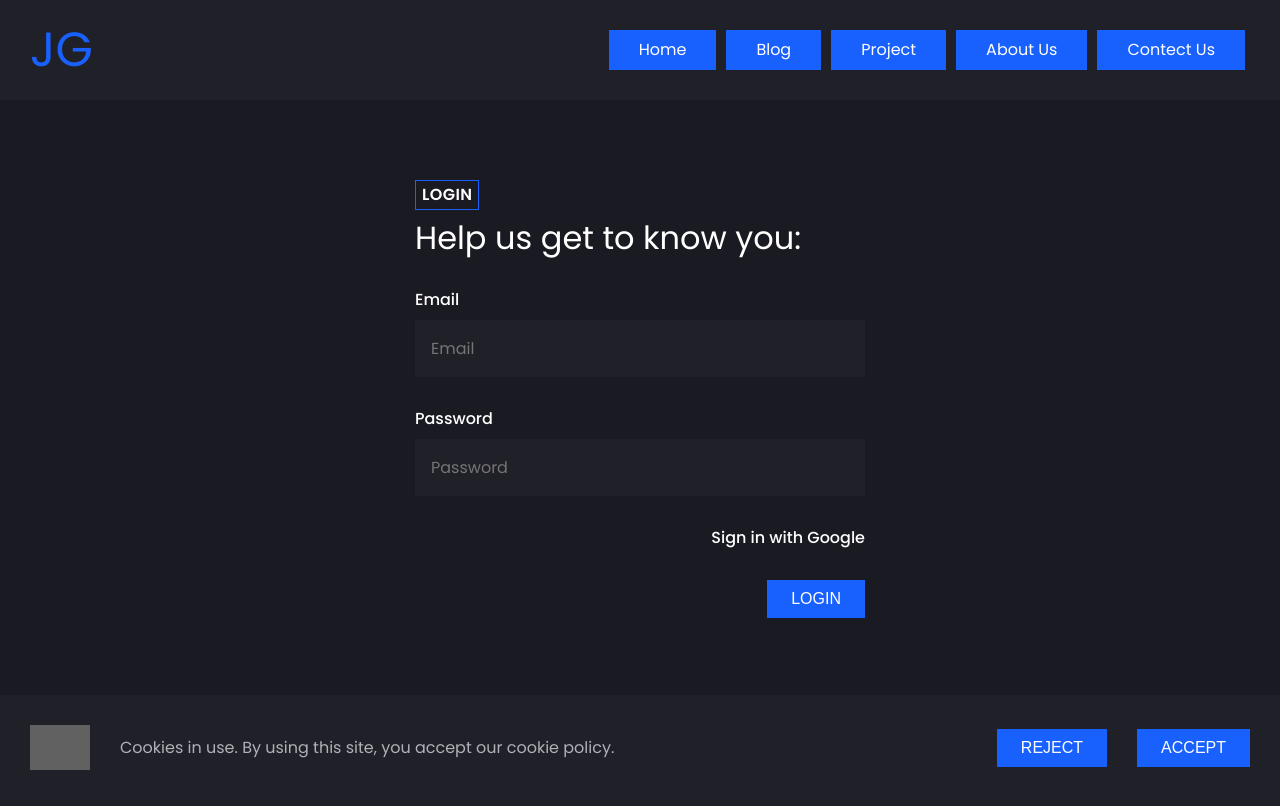
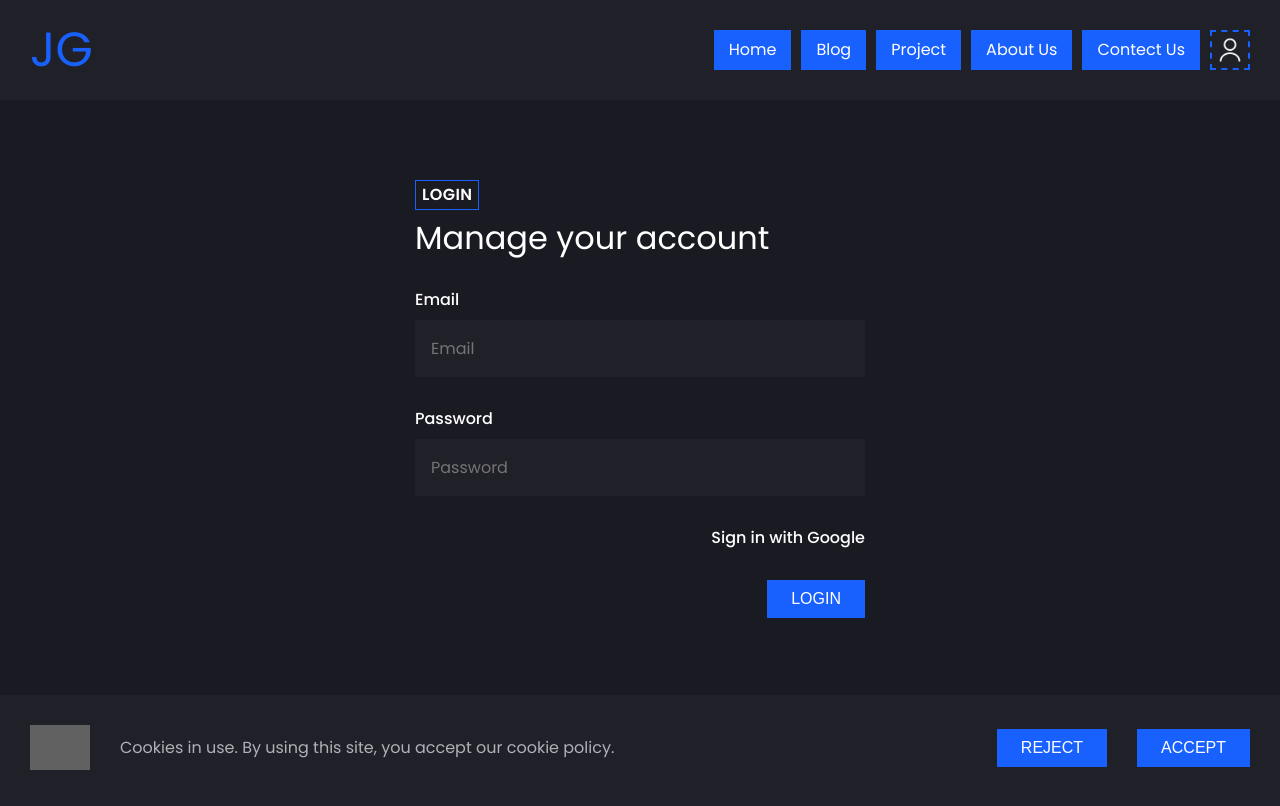
Before and after one commit to JenilGohel817/JenilGohel, a React (Create React App) app in the folder client/: page /login in a window 1280 px wide. Built offline with nearby package versions, Linux system fonts and the light colour scheme; grey boxes are pictures that could not be loaded.

Commit message:
User Login

```diff
--- a/client/src/assets/css/media.css
+++ b/client/src/assets/css/media.css
@@ -3,13 +3,12 @@
     max-width: 550px;
     height: 650px;
   }
-    .jg-grid-four, .jg-grid-two {
+  .jg-grid-four,
+  .jg-grid-two {
     grid-column-gap: 10px;
     grid-row-gap: 10px;
     grid: auto / 1fr 1fr 1fr;
   }
-
-
 }
 
 @media (max-width: 1024px) {
@@ -19,7 +18,8 @@
     grid-column-gap: 0px;
     grid-row-gap: 0px;
   }
-    .jg-grid-four, .jg-grid-two {
+  .jg-grid-four,
+  .jg-grid-two {
     grid: auto / 1fr 1fr;
     grid-column-gap: 10px;
     grid-row-gap: 10px;
@@ -30,7 +30,7 @@
   .jg-text-center {
     text-align: left;
   }
-    .jg-hero-info  {
+  .jg-hero-info {
     padding-top: 30px;
     padding-bottom: 0;
   }
@@ -66,7 +66,8 @@
   .jg-header {
     padding: 1rem 0;
   }
-    section, .jg-section {
+  section,
+  .jg-section {
     padding: 3rem 0;
   }
 
@@ -91,22 +92,33 @@
   .jg-contact-grid-item {
     width: 100%;
   }
+
   .jg-header-menu-right {
     display: none;
   }
+
   .jg-contact-grid-item-last {
     padding-top: 1.875rem;
+  }
+
+  .Header-image-wrapper {
+    height: 50px;
+    width: 50px;
+    margin-left: 10px;
+    margin-right: 0px;
   }
 }
 
 @media (max-width: 768px) {
-    section, .jg-section {
+  section,
+  .jg-section {
     padding: 1.875rem 0;
   }
   .jg-project-card {
     height: 250px;
   }
-    .jg-grid-four, .jg-grid-two {
+  .jg-grid-four,
+  .jg-grid-two {
     grid: auto / 1fr;
     grid-column-gap: 10px;
     grid-row-gap: 10px;
@@ -142,9 +154,7 @@
 }
 
 @media (max-width: 375px) {
-
 }
 
 @media (max-width: 320px) {
-
 }
--- a/client/src/components/Login/LoginFrom.js
+++ b/client/src/components/Login/LoginFrom.js
@@ -47,7 +47,7 @@ const LoginFrom = () => {
               <div className="jg-register-item">
                 <div className="jg-heading-wrap">
                   <div className="jg-heading-subtitle">Login</div>
-                  <h2>Help us get to know you:</h2>
+                  <h2>Manage your account</h2>
                 </div>
                 <form
                   className="jg-contact-form"
--- a/client/src/layouts/Header/Header.css
+++ b/client/src/layouts/Header/Header.css
@@ -28,7 +28,7 @@
   border-radius: 0px;
   margin-right: 5px;
   display: inline-block;
-    padding: 8px 30px;
+  padding: 8px 15px;
   transition: background 0.5s ease-in-out 0s;
   position: relative;
 }
@@ -90,3 +90,20 @@
 .jg-header-menu-icon-line-three {
   top: 75%;
 }
+
+.Header-image-wrapper {
+  border: 2px dashed var(--jg-secondary);
+  display: inline-block;
+  height: 40px;
+  width: 40px;
+  margin-left: 5px;
+  margin-right: 0px;
+  cursor: pointer;
+}
+
+.Header-image {
+  width: 100%;
+  height: 100%;
+  object-fit: cover;
+  padding: 5px;
+}
--- a/client/src/layouts/Header/Header.js
+++ b/client/src/layouts/Header/Header.js
@@ -1,7 +1,16 @@
 import { Link } from "react-router-dom";
 import "./Header.css";
+import User from "../../assets/images/user.png";
+import UserLogout from "../../assets/images/power-off.png";
 
 const Header = () => {
+  const localGetItem = localStorage.getItem("JG");
+
+  const logoutFun = () => {
+    localStorage.clear();
+    window.location.reload();
+  };
+
   const MenuClick = () => {
     const jgIcon = document.querySelector(".jg-header-menu-right");
     const jgLineOne = document.querySelector(".jg-header-menu-icon-line-one");
@@ -93,7 +102,47 @@ const Header = () => {
                       Contect Us
                     </Link>
                   </li>
+                  {localGetItem && (
+                    <>
+                      <li>
+                        <Link
+                          className="jg-header-link"
+                          onClick={MenuHeaderClick}
+                          to={"/addblog"}
+                        >
+                          Add Blog
+                        </Link>
+                      </li>
+                      <li>
+                        <Link
+                          className="jg-header-link"
+                          onClick={MenuHeaderClick}
+                          to={"/addproject"}
+                        >
+                          Add Project
+                        </Link>
+                      </li>
+                    </>
+                  )}
                 </ul>
+              </div>
+              <div className="Header-image-wrapper">
+                {localGetItem ? (
+                  <>
+                    <img
+                      onClick={logoutFun}
+                      className="Header-image"
+                      src={UserLogout}
+                      alt="User"
+                    />
+                  </>
+                ) : (
+                  <>
+                    <Link to={"/login"}>
+                      <img className="Header-image" src={User} alt="User" />
+                    </Link>
+                  </>
+                )}
               </div>
             </div>
           </div>
```
Also changed, not shown: client/src/assets/images/power-off.png (added), client/src/assets/images/user.png (added), client/src/layouts/Footer/Footer.css (indentation only). Lines whose indentation alone changed are shown as unchanged.
